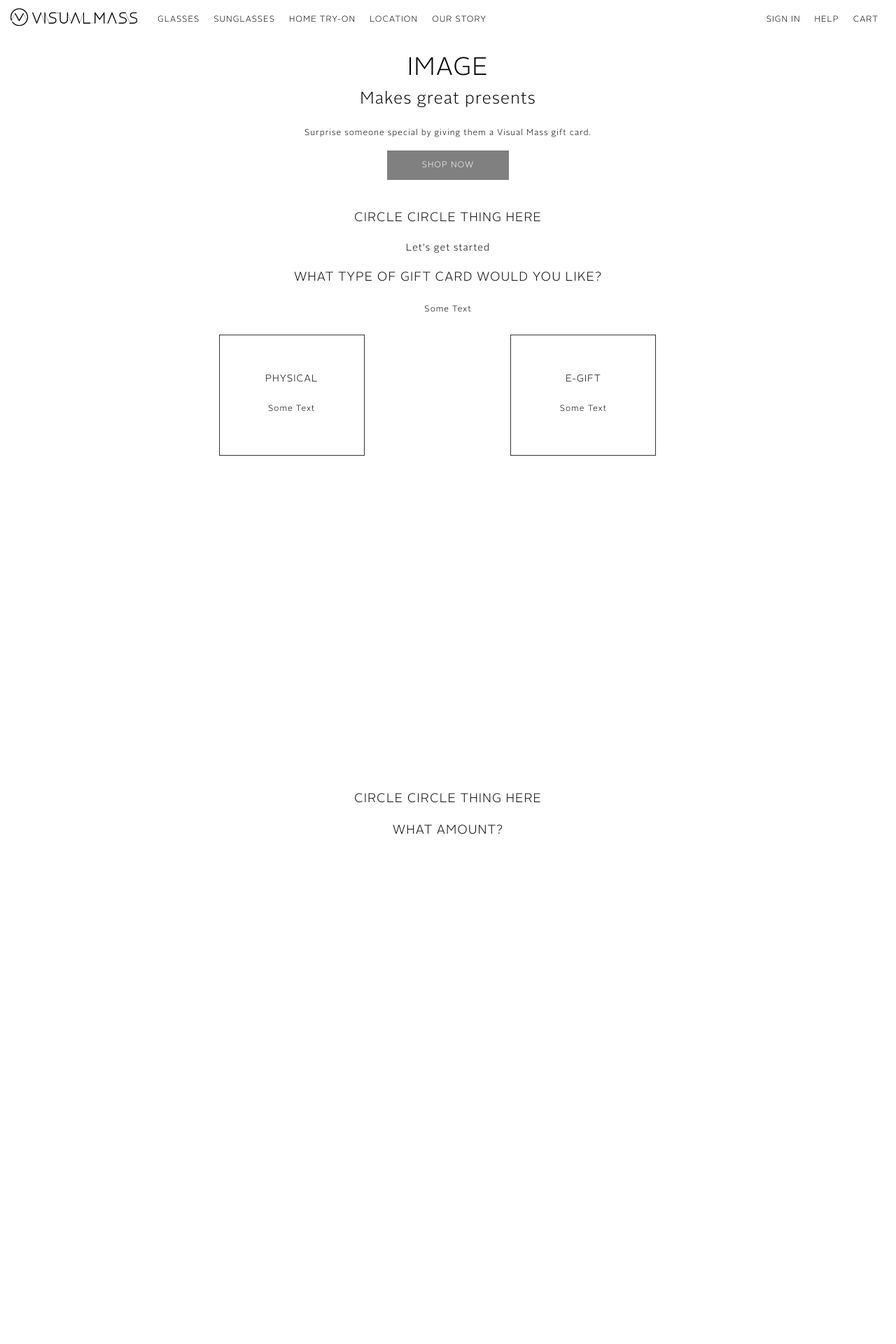
After one commit to shujuan1393/visualmass, a PHP site: page /giftcard.php in a window 1280 px wide. The commit adds this page. Shown: the top 1920 px of the page at 70% size. Run offline with PHP 8.4, Linux system fonts and the light colour scheme; data that the repository does not hold is empty; some libraries are stand-ins or nearby versions.

Commit message:
added gift card page, CRUD cart items

```diff
--- /dev/null
+++ b/giftcard.php
@@ -0,0 +1,168 @@
+<?php
+    require_once 'config/db.php';
+?>
+<html>
+    <head>
+        <meta charset="UTF-8">
+    </head>
+    <body>
+
+        <div id="wrapper">
+            <div id="header"><?php require_once 'nav/header.php';?></div>
+
+            <div id="content">
+                <div id='banner' class='giftcard'>
+                    <h1>IMAGE</h1>
+                    <h3>Makes great presents</h3>
+                    <p>Surprise someone special by giving them a Visual Mass gift card.</p>
+                    <a class='button' href='#start'>SHOP NOW</a>
+                </div>
+                <form id='giftcardForm' action='addCart.php?card=1' method='post'>
+                    <div id='selGiftType' class='full_section giftcard'>
+                        <div id='start' class='col-md-12'>
+                            <div id="giftcardError" style="color:red">
+                                <?php
+                                    if (isset($_SESSION['giftcardError'])) {
+                                        echo $_SESSION['giftcardError'];
+                                    }
+                                ?>
+                            </div>
+                            <h4>CIRCLE CIRCLE THING HERE</h4>
+                            <h5>Let's get started</h5>
+                            <h4>WHAT TYPE OF GIFT CARD WOULD YOU LIKE?</h4>
+                            <p>Some Text</p>
+
+                            <div class='row'>
+                                <input type='hidden' name='selectedType' id='selectedType'>
+                                <div id='physical' class='col-md-2 col-md-offset-3 giftbox'>
+                                    <h5>PHYSICAL</h5>
+                                    <p>Some Text</p>
+                                </div>
+                                <div id='ecard' class='col-md-2 col-md-offset-2 giftbox'>
+                                    <h5>E-GIFT</h5>
+                                    <p>Some Text</p>
+                                </div>
+                            </div>
+                        </div>
+                    </div>
+
+                    <div id='amount' class='full_section giftcard col-md-12'>
+                        <h4>CIRCLE CIRCLE THING HERE</h4>
+                        <h4>WHAT AMOUNT?</h4>
+                        <div id='giftcardamounts'>
+                            <input type='hidden' name='selectedAmount' id='selectedAmount'>
+                            <?php
+                                if (isset($_SESSION['type'])) {
+                                    $giftcard = "Select * from giftcards where type LIKE '%".$_SESSION['type']."%'";
+                                    $result = mysqli_query($link, $giftcard);
+
+                                    if(!mysqli_query($link, $giftcard)) {
+                                        echo "Error: ".mysqli_error($link);
+                                    } else {
+                                        $count = 0;
+                                        while($row = mysqli_fetch_assoc($result)) {
+                                            echo "<div id='amount".$count."' class='col-md-2 giftbox'>";
+                                            echo "<input type='hidden' id='value".$count."' value='".$row['code']."'>";
+                                            echo "<h5>$".$row['amount']."</h5>";
+                                            echo html_entity_decode($row['description']);
+                                            echo "</div>";
+                                            $count++;
+                                        }
+                                    }
+                                }
+                            ?>
+                        </div>
+                    </div>
+
+                    <div id='date' class='full_section giftcard col-md-12'>
+                        <h4>CIRCLE CIRCLE THING HERE</h4>
+                        <h4>WHEN DO YOU WANT IT?</h4>
+                        <p>You pick the date, and we'll send it to you.</p>
+                        <input type='hidden' name='selectedDate' id='selectedDate'>
+                        <div id='calendar' class='col-md-2 col-md-offset-5' style='height: 300px;'></div>
+                    </div>
+
+                    <div id='message' class='full_section giftcard col-md-12 row'>
+                        <h4>CIRCLE CIRCLE THING HERE</h4>
+                        <h4>WHO IS THE LUCKY RECIPIENT?</h4>
+                        <p>Add a little note to go with your gift.</p>
+                        <div class='col-md-6 col-md-offset-3'>
+                            <table class="borderless">
+                                <tr>
+                                    <td>
+                                        <input type='text' name='recipientname' placeholder="Recipient's Name">
+                                    </td>
+                                    <td>
+                                        <input type='text' name='yourname' placeholder="Your Name">
+                                    </td>
+                                </tr>
+                                <tr>
+                                    <td colspan="2">
+                                        <input type='text' name='email' placeholder="Recipient's Email">
+                                    </td>
+                                </tr>
+                                <tr>
+                                    <td colspan="2">
+                                        <textarea name='yourmessage' id='yourmessage' rows="10">Say something</textarea>
+                                    </td>
+                                </tr>
+                                <tr>
+                                    <td colspan="2">
+                                        <input type='submit' name='submit' value="ADD TO CART">
+                                    </td>
+                                </tr>
+                            </table>
+                        </div>
+                    </div>
+                </form>
+            </div>
+
+            <div id="footer"><?php require_once 'nav/footer.php';?></div>
+
+            <script>
+                var myCalendar = new dhtmlXCalendarObject("calendar");
+                myCalendar.hideTime();
+                myCalendar.show();
+
+                var clientHeight = document.getElementById('header').clientHeight;
+                var height = window.innerHeight || document.documentElement.clientHeight || document.body.clientHeight;
+//                alert(clientHeight + " " + height);
+                document.getElementById('banner').style.height = height - clientHeight;
+
+                document.getElementById('physical').onclick = function() {
+                    document.getElementById('selectedType').value = 'physical';
+                    <?php $_SESSION['type'] = "physical"; ?>
+                    window.location = "giftcard.php#amount";
+                };
+
+                document.getElementById('ecard').onclick = function() {
+                    document.getElementById('selectedType').value = 'ecard';
+                    <?php $_SESSION['type'] = "ecard"; ?>
+                    window.location = "giftcard.php#amount";
+                };
+
+                var myEvent = myCalendar.attachEvent("onClick", function(){
+                    // your code here
+                    var date = myCalendar.getDate(true);
+                    document.getElementById('selectedDate').value = date;
+                    window.location = "giftcard.php#message";
+                });
+
+                function handleElement(num) {
+                    var str = "amount" + num;
+                    document.getElementById(str).onclick = function() {
+                        var val = "value" + num;
+                        var value = document.getElementById(val).value;
+                        document.getElementById('selectedAmount').value = value;
+                        window.location = "giftcard.php#date";
+                    };
+                }
+
+                for(var i = 0; i < <?php echo $count; ?>; i++) {
+                    handleElement(i);
+                }
+
+            </script>
+        </div>
+    </body>
+</html>
--- a/nav/footer.php
+++ b/nav/footer.php
@@ -17,7 +17,7 @@
         <div id='whole_footer'>
         <div class="left_nav">
             <ul>
-                <li>GIFT CARDS</li>
+                <li><a href='giftcard.php'>GIFT CARDS</a></li>
                 <li><a href='career.php'>CAREER</a></li>
                 <li><a href='blog.php'>BLOG</a></li>
             </ul>
--- a/nav/header.php
+++ b/nav/header.php
@@ -18,6 +18,8 @@
         <link href="styles.css" rel="stylesheet" type="text/css" />
         <script src="https://ajax.googleapis.com/ajax/libs/jquery/1.12.2/jquery.min.js"></script>
         <script src="http://maxcdn.bootstrapcdn.com/bootstrap/3.3.6/js/bootstrap.min.js"></script>
+        <link rel="stylesheet" type="text/css" href="calendar/codebase/dhtmlxcalendar.css"/>
+        <script type="text/javascript" src="calendar/codebase/dhtmlxcalendar.js"></script>
     </head>
     <body>
         <div id='whole_header'>
--- a/styles.css
+++ b/styles.css
@@ -102,6 +102,15 @@ input[type=text], input[type=password], select{
     box-sizing: border-box;
 }
 
+textarea {
+    width: 100%;
+    padding: 15px 15px;
+    margin: 2px 0;
+    display: inline-block;
+    border: 1px solid #ccc;
+    box-sizing: border-box;
+}
+
 .button, input[type=button], input[type=submit], input[type=reset] {
     background-color: #808080;
     height: 50px;
@@ -117,8 +126,6 @@ input[type=text], input[type=password], select{
     height: 30px;
     border: none;
     color: #fff;
-/*    padding: 15px;*/
-    /*margin-top: 8px;*/
     text-transform: uppercase;
 }
 
@@ -401,7 +408,7 @@ td {
 }
 
 .left_nav li a , .rightheader li a, .righticons li a, .rightfooter li a, #products_table a,
-#recommended a {
+#recommended a, .button a {
     display: block;
     color: black;
     text-align: center;
@@ -779,8 +786,8 @@ div.product_display.col-md-6 {
     margin: 0 auto;
 }
 
-#shipping_terms, #virtual_tryon, #ourstory, #recommended, .career_section_full {
-    height: 100%;
+#shipping_terms, #virtual_tryon, #ourstory, #recommended, .career_section_full, .full_section {
+    height: 100%!important;
     margin: 0 auto;
 }
 
@@ -886,7 +893,7 @@ div.product_display.col-md-6 {
     position: fixed;
 }
 
-#cart {
+#cart, .giftcard {
     text-align: center;
     margin: auto;
 }
@@ -916,3 +923,48 @@ div.product_display.col-md-6 {
 #emptyCart {
     margin: 20px;
 }
+
+#cart a {
+    color: #fff;
+}
+
+#cart a:hover {
+    color: #fff;
+    text-decoration: underline;
+}
+
+.giftcard h3, .giftcard h4, .giftcard h5, .giftcard p {
+    margin: 25px;
+}
+
+.giftcard {
+    margin-top: 30px;
+}
+
+.giftcard a:hover:not(.active) {
+    text-decoration: underline;
+    color: #fff;
+}
+
+.giftbox {
+    border: #333 1px solid;
+    padding: 30px;
+    cursor: pointer;
+}
+
+#giftcardamounts {
+    margin: 20px;
+    width: 100%;
+}
+
+.borderless tr {
+    border: none;
+}
+
+#giftcardForm input, #giftcardForm textarea {
+    border-radius: 5px;
+}
+
+div#calendar {
+    padding: 20px;
+}
```
Also changed, not shown: addCart.php (+59 -5 lines), admin/giftcards.php (+9 -8 lines), admin/processGiftcards.php (+11 -1 lines), cart.php (+22 -16 lines).
